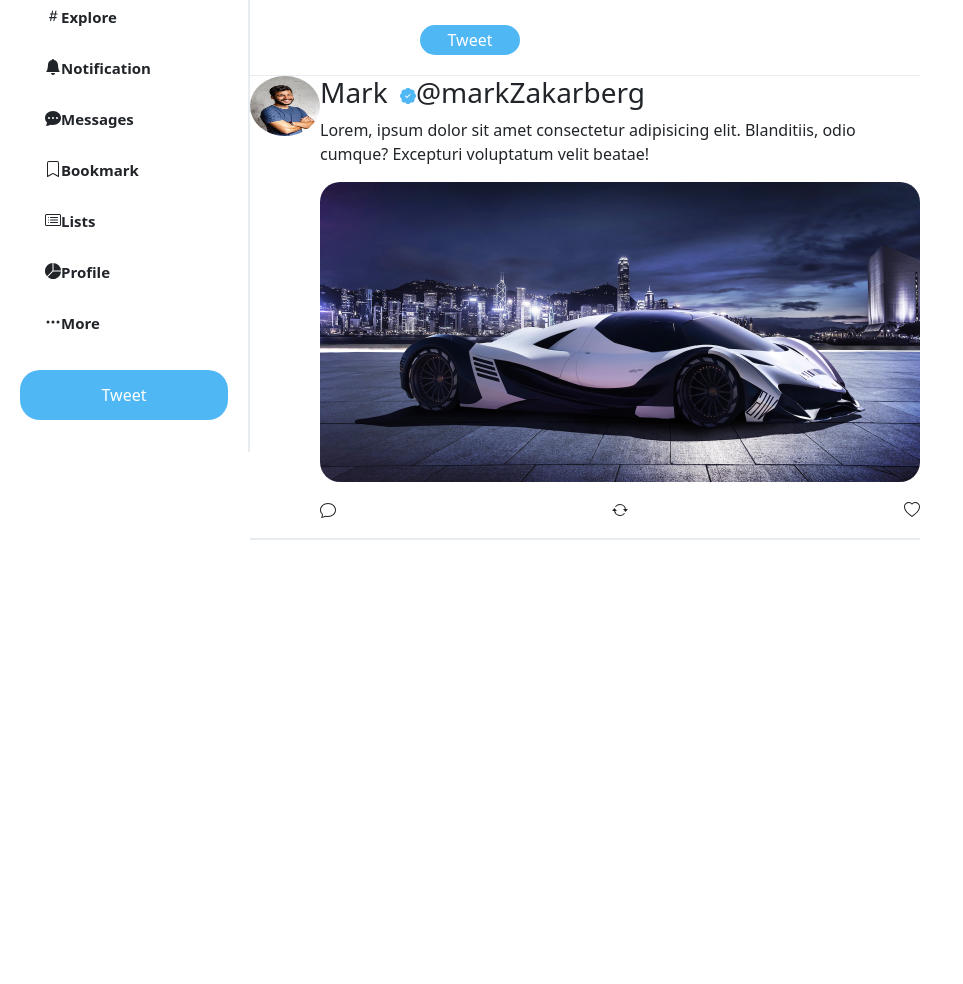
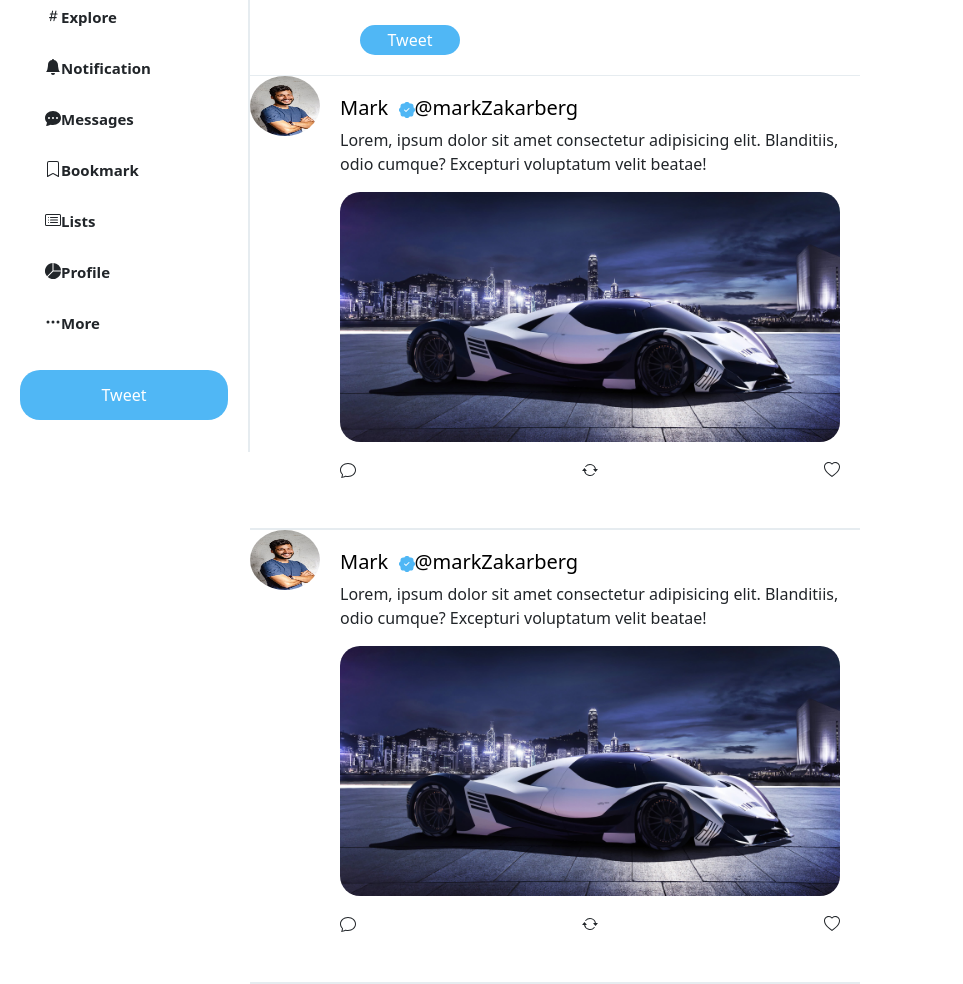
Before and after one commit to Uxmanmirza/Facebook, a plain HTML site: page index.html in a window 1280 px wide. Shown: the part 188-1172 px from the top of the page, without its empty margins (0-963 px from the left). Before the commit the page ends 800 px from the top, so only its background shows below. Drawn offline with nearby package versions, Linux system fonts and the light colour scheme.

Commit message:
post done

```diff
--- a/index.html
+++ b/index.html
@@ -238,6 +238,44 @@
             </div>
         </div>
         <!-- postend -->
+          <!-- poststart -->
+          <div class="post">
+            <div class="postdp">
+                <img src="./men.jpeg" alt="">
+            </div>
+
+            <div class="postbody">
+                <div class="postheader">
+                    <div class="postheadertext">
+                        <h3>
+                            Mark
+                            <svg xmlns="http://www.w3.org/2000/svg" width="16" height="16" fill="currentColor" class="bi bi-patch-check-fill" viewBox="0 0 16 16">
+                                <path d="M10.067.87a2.89 2.89 0 0 0-4.134 0l-.622.638-.89-.011a2.89 2.89 0 0 0-2.924 2.924l.01.89-.636.622a2.89 2.89 0 0 0 0 4.134l.637.622-.011.89a2.89 2.89 0 0 0 2.924 2.924l.89-.01.622.636a2.89 2.89 0 0 0 4.134 0l.622-.637.89.011a2.89 2.89 0 0 0 2.924-2.924l-.01-.89.636-.622a2.89 2.89 0 0 0 0-4.134l-.637-.622.011-.89a2.89 2.89 0 0 0-2.924-2.924l-.89.01-.622-.636zm.287 5.984-3 3a.5.5 0 0 1-.708 0l-1.5-1.5a.5.5 0 1 1 .708-.708L7 8.793l2.646-2.647a.5.5 0 0 1 .708.708z"/>
+                              </svg>@markZakarberg
+                        </h3>
+                    </div>
+                    <div class="post-headerDescription">
+                        <p>Lorem, ipsum dolor sit amet consectetur adipisicing elit. Blanditiis, odio cumque? Excepturi voluptatum velit beatae!</p>
+                    </div>
+                </div>
+                <img src="./car.jpg" alt="carpicture">
+                <div class="post-footor">
+                    <svg xmlns="http://www.w3.org/2000/svg" width="16" height="16" fill="currentColor" class="bi bi-chat" viewBox="0 0 16 16">
+                        <path d="M2.678 11.894a1 1 0 0 1 .287.801 10.97 10.97 0 0 1-.398 2c1.395-.323 2.247-.697 2.634-.893a1 1 0 0 1 .71-.074A8.06 8.06 0 0 0 8 14c3.996 0 7-2.807 7-6 0-3.192-3.004-6-7-6S1 4.808 1 8c0 1.468.617 2.83 1.678 3.894zm-.493 3.905a21.682 21.682 0 0 1-.713.129c-.2.032-.352-.176-.273-.362a9.68 9.68 0 0 0 .244-.637l.003-.01c.248-.72.45-1.548.524-2.319C.743 11.37 0 9.76 0 8c0-3.866 3.582-7 8-7s8 3.134 8 7-3.582 7-8 7a9.06 9.06 0 0 1-2.347-.306c-.52.263-1.639.742-3.468 1.105z"/>
+                      </svg>
+                      <svg xmlns="http://www.w3.org/2000/svg" width="16" height="16" fill="currentColor" class="bi bi-arrow-repeat" viewBox="0 0 16 16">
+                        <path d="M11.534 7h3.932a.25.25 0 0 1 .192.41l-1.966 2.36a.25.25 0 0 1-.384 0l-1.966-2.36a.25.25 0 0 1 .192-.41zm-11 2h3.932a.25.25 0 0 0 .192-.41L2.692 6.23a.25.25 0 0 0-.384 0L.342 8.59A.25.25 0 0 0 .534 9z"/>
+                        <path fill-rule="evenodd" d="M8 3c-1.552 0-2.94.707-3.857 1.818a.5.5 0 1 1-.771-.636A6.002 6.002 0 0 1 13.917 7H12.9A5.002 5.002 0 0 0 8 3zM3.1 9a5.002 5.002 0 0 0 8.757 2.182.5.5 0 1 1 .771.636A6.002 6.002 0 0 1 2.083 9H3.1z"/>
+                      </svg>
+                      <svg xmlns="http://www.w3.org/2000/svg" width="16" height="16" fill="currentColor" class="bi bi-heart" viewBox="0 0 16 16">
+                        <path d="m8 2.748-.717-.737C5.6.281 2.514.878 1.4 3.053c-.523 1.023-.641 2.5.314 4.385.92 1.815 2.834 3.989 6.286 6.357 3.452-2.368 5.365-4.542 6.286-6.357.955-1.886.838-3.362.314-4.385C13.486.878 10.4.28 8.717 2.01L8 2.748zM8 15C-7.333 4.868 3.279-3.04 7.824 1.143c.06.055.119.112.176.171a3.12 3.12 0 0 1 .176-.17C12.72-3.042 23.333 4.867 8 15z"/>
+                      </svg>
+
+
+                </div>
+            </div>
+        </div>
+        <!-- postend -->
     </div>
     <!-- feedend -->
   </body>
--- a/style.css
+++ b/style.css
@@ -146,11 +146,12 @@ margin-left: auto;
     display: flex;
     align-content: flex-start;
     border-bottom: 2px solid var(--twitter-background);
-    padding-bottom: 20px;
+    padding-bottom: 30px;
+
 
 }
 .postbody img{
-width: 600px;
+width: 500px;
 object-fit: contain;
 border-radius: 20px;
 
@@ -165,3 +166,16 @@ border-radius: 20px;
     margin-left: 5px;
 
 }
+.postheadertext{
+    font-size: 1px;
+    font-weight: 100;
+    color: gray;
+}
+.postbody{
+    flex: 2;
+    padding: 20px;
+}
+.postheadertext h3{
+    font-size: 20px;
+    color: black;
+}
```
